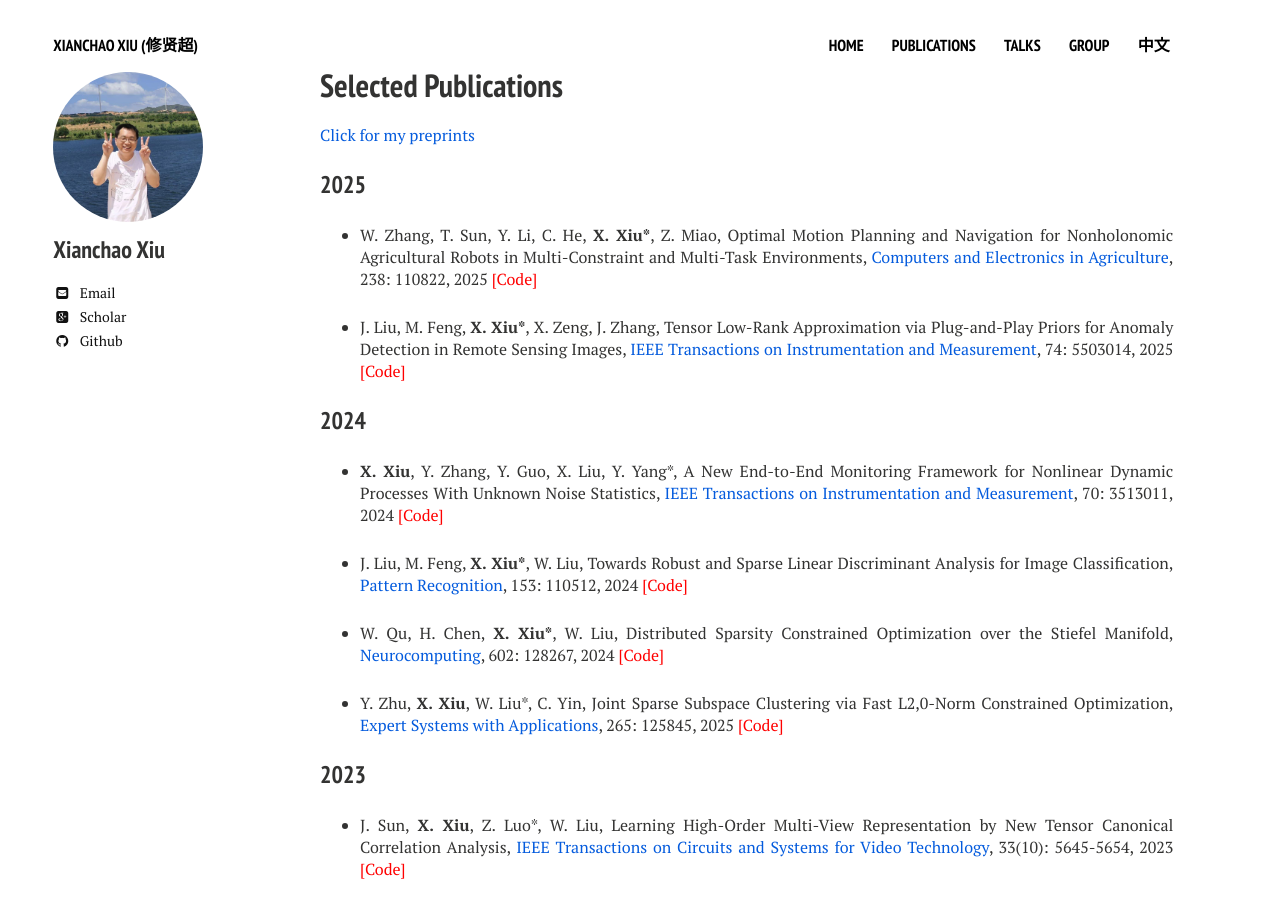
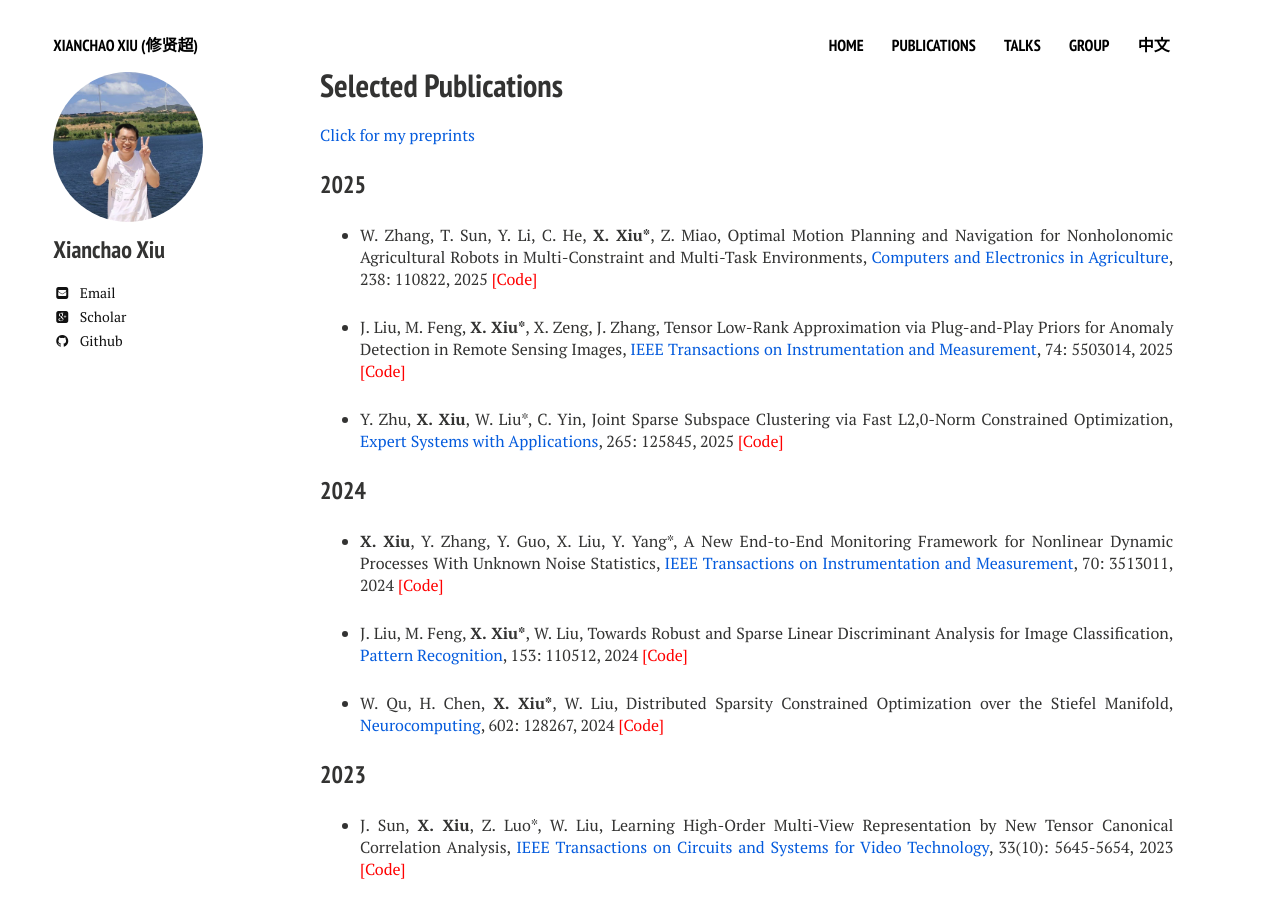
Before and after one commit to xianchaoxiu/xianchaoxiu.github.io, a Jekyll site: the page built from publications/index.md, in a window 1280 px wide and 900 px high. Built offline with Jekyll 4.4.1, drawn with Linux system fonts in a browser that asks for light colours; nearby versions of some CDN libraries; part of the change alters nothing that is shown.

Commit message:
Update index.md

```diff
--- a/publications/index.md
+++ b/publications/index.md
@@ -16,6 +16,8 @@ share: false
 
 * J. Liu, M. Feng, <b>X. Xiu*</b>, X. Zeng, J. Zhang, Tensor Low-Rank Approximation via Plug-and-Play Priors for Anomaly Detection in Remote Sensing Images, <a href="https://ieeexplore.ieee.org/document/10935754" class="textlink" target="_blank">IEEE Transactions on Instrumentation and Measurement</a>, 74: 5503014, 2025 <a href="https://github.com/xianchaoxiu/PnP-TLRA" class="textlink" target="_blank" style="color: red;">[Code]</a>
 
+* Y. Zhu, <b>X. Xiu</b>, W. Liu*, C. Yin, Joint Sparse Subspace Clustering via Fast L2,0-Norm Constrained Optimization, <a href="https://doi.org/10.1016/j.eswa.2024.125845" class="textlink" target="_blank">Expert Systems with Applications</a>, 265: 125845, 2025 <a href="https://github.com/zhudafa/JSSC" class="textlink" target="_blank" style="color: red;">[Code]</a>
+
 
 ### 2024
 
@@ -25,7 +27,7 @@ share: false
 
 * W. Qu, H. Chen, <b>X. Xiu*</b>, W. Liu, Distributed Sparsity Constrained Optimization over the Stiefel Manifold, <a href="https://doi.org/10.1016/j.neucom.2024.128267" class="textlink" target="_blank">Neurocomputing</a>, 602: 128267, 2024 <a href="https://github.com/wtqu/DREAM" class="textlink" target="_blank" style="color: red;">[Code]</a>
 
-* Y. Zhu, <b>X. Xiu</b>, W. Liu*, C. Yin, Joint Sparse Subspace Clustering via Fast L2,0-Norm Constrained Optimization, <a href="https://doi.org/10.1016/j.eswa.2024.125845" class="textlink" target="_blank">Expert Systems with Applications</a>, 265: 125845, 2025 <a href="https://github.com/zhudafa/JSSC" class="textlink" target="_blank" style="color: red;">[Code]</a>
+
 
 
 
```
